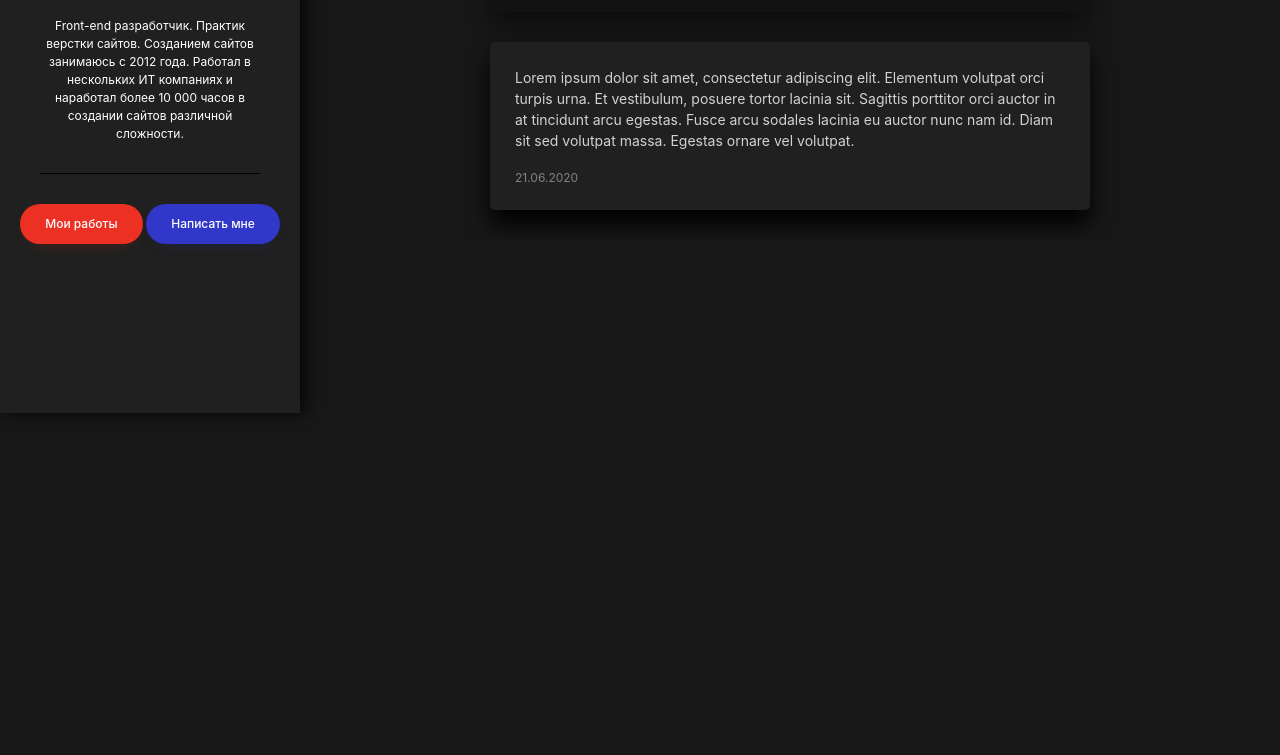
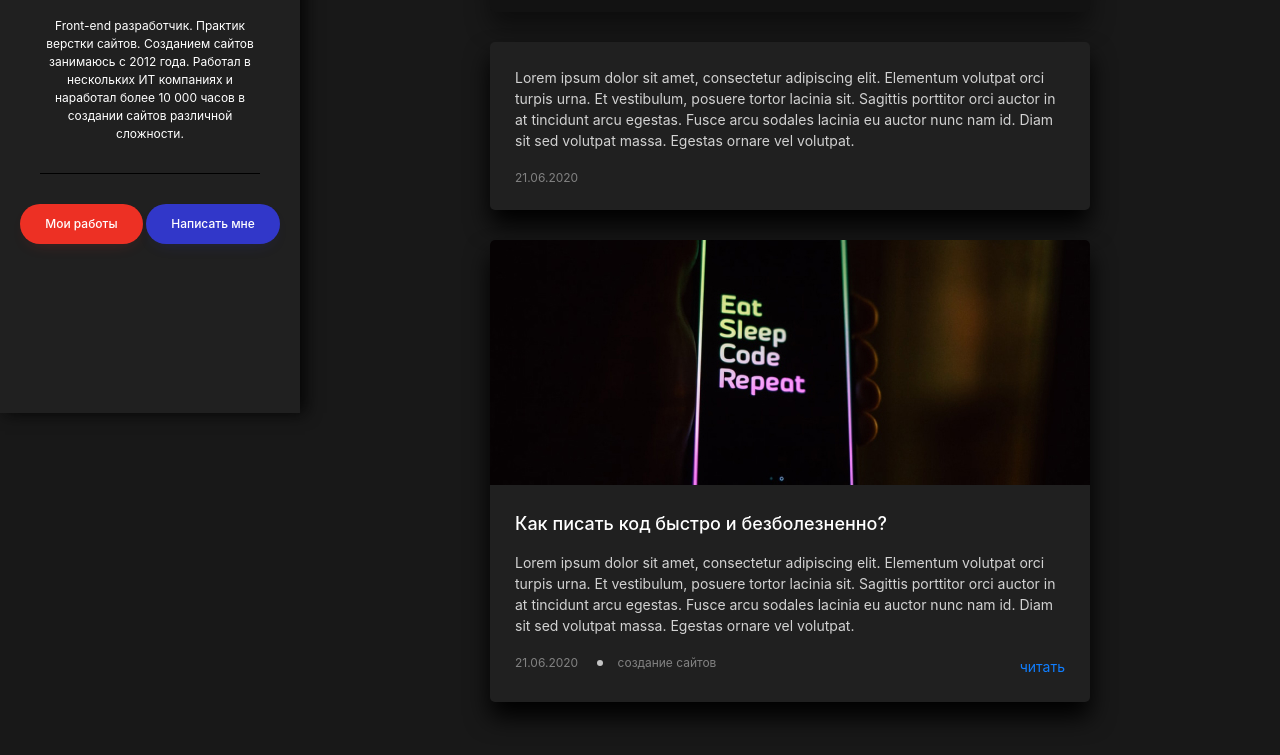
Before and after one commit to yehorich75/personal-blog, a website: page src/index.html in a window 1280 px wide. Shown: the part 387-1142 px from the top of the page. Before the commit the page ends 800 px from the top, so only its background shows below. Drawn offline with nearby package versions, Linux system fonts and the light colour scheme; files that its build step writes are made by us from their sources.

Commit message:
Post Section Done

```diff
--- a/src/assets/scss/blocks/main.scss
+++ b/src/assets/scss/blocks/main.scss
@@ -1,4 +1,3 @@
 .main {
-    padding-top: 10rem;
-    padding-left: $sidebar-width;
+    padding: 10rem 0 8rem $sidebar-width;
 }
--- a/src/assets/scss/blocks/post.scss
+++ b/src/assets/scss/blocks/post.scss
@@ -1,20 +1,81 @@
 .post {
+    padding: 2.5rem;
+    margin-bottom: 3rem;
+    overflow: hidden;
+
     background-color: $primary;
     box-shadow: 0px 15px 25px rgba($black, 35);
-    padding: 2.5rem;
-    margin-bottom: 3rem;
+    border-radius: 0.5rem;
 
-    border-radius: 0.5rem;
+    &__header {
+        margin: -2.5rem -2.5rem 2.5rem;
+    }
+
     &__content {
         margin-bottom: 2rem;
     }
+
+    &__title {
+        margin-bottom: 1.5rem;
+
+        font-size: 1.8rem;
+        font-weight: 500;
+        color:$white;
+        a {
+            color: inherit;
+            text-decoration: none;
+
+            &:hover {
+                text-decoration: underline;
+            }
+        }
+    }
+
     &__text {
         font-size: 1.4rem;
         color: #d2d2d2;
     }
+
+    &__footer {
+        display: flex;
+        justify-content: space-between;
+    }
+
     &__data {
+        display: flex;
+
         font-size: 1.2rem;
         line-height: 1.2;
         color: #828282;
+        &-item {
+            &:not(:last-child):after {
+                content: "";
+                display: inline-block;
+                width: 6px;
+                height: 6px;
+
+                border-radius: 50%;
+                background-color: #c4c4c4;
+
+                margin: 0 1.5rem 0.1rem;
+            }
+        a {
+            color: inherit;
+            text-decoration: none;
+
+            &:hover {
+                text-decoration: underline;
+            }
+        }
+        }
+    }
+
+    &__read {
+        color: #107EFF;
+        text-decoration: none;
+
+        &:hover {
+            text-decoration: underline;
+        }
     }
 }
--- a/src/index.html
+++ b/src/index.html
@@ -60,3 +60,28 @@ title: BrainsCloud | Home
         </ul>
     </div>
 </article>
+
+<article class="post">
+    <div class="post__header">
+        <a href="#"><img src="assets/images/post-2.jpg" alt="Как писать код быстро и безболезненно?"></a>
+    </div>
+    <div class="post__content">
+        <h2 class="post__title"><a href="#">Как писать код быстро и безболезненно?</a></h2>
+        <p class="post__text">
+            Lorem ipsum dolor sit amet, consectetur adipiscing elit. Elementum volutpat orci turpis urna. Et vestibulum,
+            posuere tortor lacinia sit. Sagittis porttitor orci auctor in at tincidunt arcu egestas. Fusce arcu sodales
+            lacinia eu auctor nunc nam id. Diam sit sed volutpat massa. Egestas ornare vel volutpat.
+        </p>
+    </div>
+    <div class="post__footer">
+        <ul class="post__data">
+            <li class="post__data-item">
+                <time datetime="21-06-2020 19:20">21.06.2020</time>
+            </li>
+            <li class="post__data-item">
+                <a href="#">создание сайтов</a>
+            </li>
+        </ul>
+        <a class="post__read" href="#">читать</a>
+    </div>
+</article>
```
Also changed, not shown: dist/assets/css/style.min.css, dist/index.html, src/assets/images/post-2.jpg (added).
